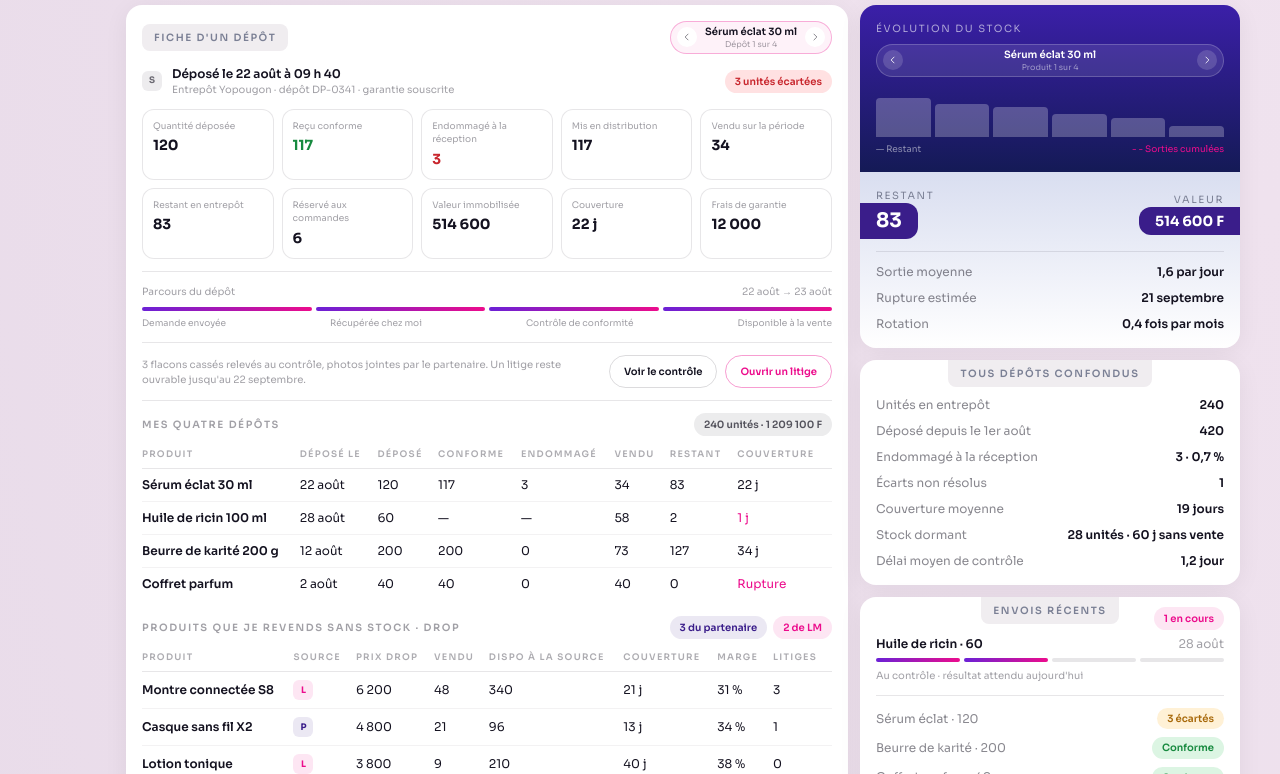
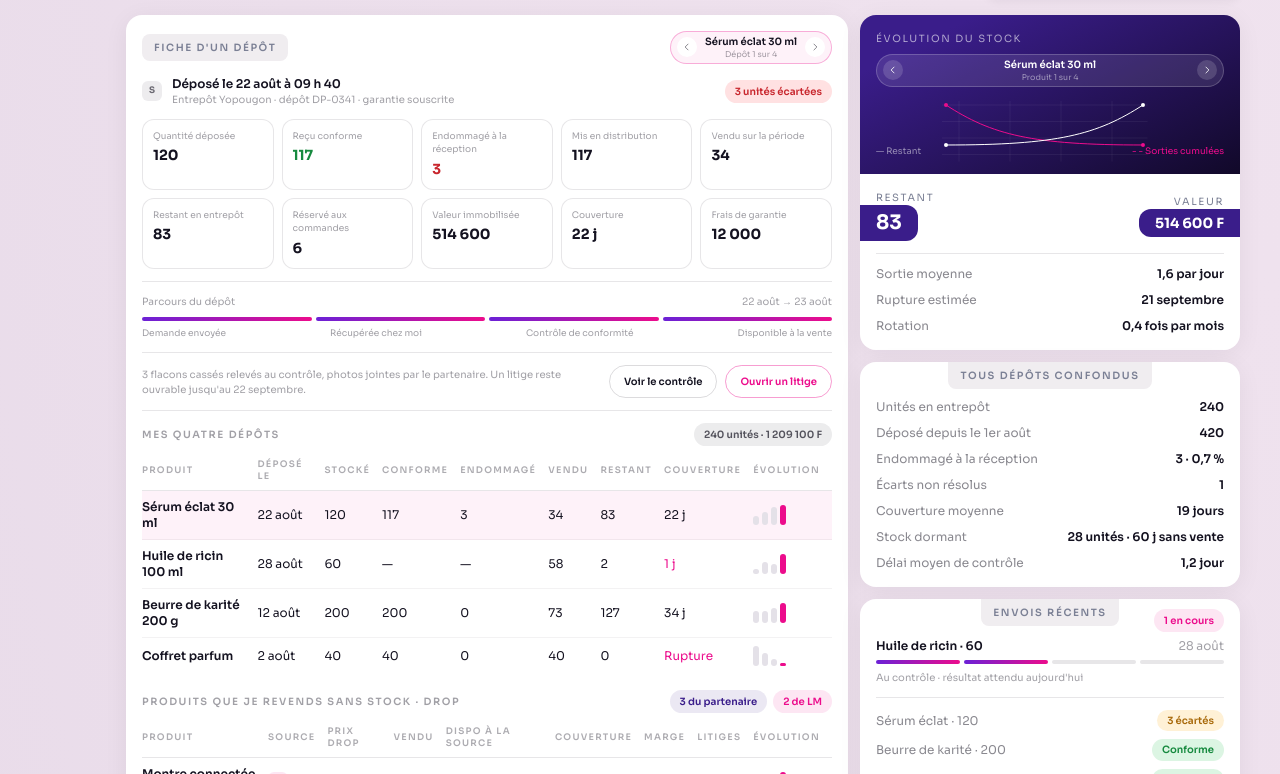
Before and after one commit to leoniegondo05/saaslm, a Next.js app in the folder boutique/: page /dashboard/accueil in a window 1280 px wide. Shown: the part 2986-3760 px from the top of the page. Built offline with nearby package versions, Linux system fonts and the light colour scheme.

Commit message:
ajout du 04/09/2026

```diff
--- a/boutique/app/components/dashboard-accueil/AcquisitionSection.tsx
+++ b/boutique/app/components/dashboard-accueil/AcquisitionSection.tsx
@@ -17,7 +17,7 @@ export default function AcquisitionSection({ first = true }: { first?: boolean }
 
       <div className="grid gap-3 lg:grid-cols-4">
         <Card title="Votre page de commande" titleTab className="!bg-white">
-          <div className="mt-1 flex items-end gap-2">
+          <div className="mt-1 flex items-end justify-between gap-2">
             <p className="-ml-4 inline-block rounded-r-xl bg-brand-purple py-2 pl-4 pr-4 text-3xl font-bold tracking-tight text-white">
               2 140
             </p>
@@ -52,7 +52,7 @@ export default function AcquisitionSection({ first = true }: { first?: boolean }
         </Card>
 
         <Card title="Paniers abandonnés" titleTab className="!bg-white">
-          <div className="mt-1 flex items-end gap-2">
+          <div className="mt-1 flex items-end justify-between gap-2">
             <p className="-ml-4 inline-block rounded-r-xl bg-brand-purple py-2 pl-4 pr-4 text-3xl font-bold tracking-tight text-white">
               23
             </p>
--- a/boutique/app/components/dashboard-accueil/CommandesSection.tsx
+++ b/boutique/app/components/dashboard-accueil/CommandesSection.tsx
@@ -53,7 +53,7 @@ export default function CommandesSection({ first = true }: { first?: boolean })
           <StatRow label="En cours de livraison" value="3" bold={false} />
           <StatRow label="En relance" value="2" bold={false} />
           <Divider />
-          <p className="text-[10px] font-semibold uppercase tracking-[0.16em] text-[#141220]/40">Les quatre délais</p>
+          <p className="inline-block rounded bg-[#F4F4F6] px-2 py-1 text-[10px] font-semibold uppercase tracking-[0.16em] text-[#141220]/40">Les quatre délais</p>
           <StatRow label="Commande → confirmation" value="1 h 40" bold={false} />
           <StatRow label="Confirmation → livreur" value="4 h 10" bold={false} />
           <StatRow label="Livreur → livraison" value="20 h" bold={false} />
--- a/boutique/app/components/dashboard-accueil/StockSection.tsx
+++ b/boutique/app/components/dashboard-accueil/StockSection.tsx
@@ -1,10 +1,116 @@
+"use client";
+
+import { useState } from "react";
 import { Btn, Card, Divider, Nature, ProductSelector, QuickStat, SectionHeader, StatRow, Table, Tag } from "./shared";
 
 /*
   Section "Stock" de l'onglet Accueil — extraite de
   app/dashboard/accueil/page.tsx.
 */
+
+type Depot = {
+  name: string;
+  nature: "S" | "P" | "L" | "O";
+  deposedLe: string;
+  entrepot: string;
+  reference: string;
+  garantie: string;
+  tag: { label: string; tone: "ok" | "warn" | "ko" | "dark" };
+  quick: [string, string, string, string, string];
+  quick2: [string, string, string, string, string];
+  parcours: { debut: string; fin: string };
+  note: string;
+  restant: string;
+  valeur: string;
+  sortieMoyenne: string;
+  ruptureEstimee: string;
+  rotation: string;
+};
+
+// 4 dépôts en cours — repris de la table "Mes quatre dépôts" ci-dessous, un
+// jeu de données complet par dépôt pour alimenter la fiche + le panneau
+// "Évolution du stock" quand on navigue au carousel.
+const DEPOTS: Depot[] = [
+  {
+    name: "Sérum éclat 30 ml",
+    nature: "S",
+    deposedLe: "Déposé le 22 août à 09 h 40",
+    entrepot: "Entrepôt Yopougon",
+    reference: "dépôt DP-0341",
+    garantie: "garantie souscrite",
+    tag: { label: "3 unités écartées", tone: "ko" },
+    quick: ["120", "117", "3", "117", "34"],
+    quick2: ["83", "6", "514 600", "22 j", "12 000"],
+    parcours: { debut: "22 août", fin: "23 août" },
+    note: "3 flacons cassés relevés au contrôle, photos jointes par le partenaire. Un litige reste ouvrable jusqu'au 22 septembre.",
+    restant: "83",
+    valeur: "514 600 F",
+    sortieMoyenne: "1,6 par jour",
+    ruptureEstimee: "21 septembre",
+    rotation: "0,4 fois par mois",
+  },
+  {
+    name: "Huile de ricin 100 ml",
+    nature: "S",
+    deposedLe: "Déposé le 28 août à 14 h 10",
+    entrepot: "Entrepôt Cocody",
+    reference: "dépôt DP-0288",
+    garantie: "sans garantie",
+    tag: { label: "Contrôle en cours", tone: "warn" },
+    quick: ["60", "—", "—", "60", "58"],
+    quick2: ["2", "1", "2 400", "1 j", "—"],
+    parcours: { debut: "28 août", fin: "29 août" },
+    note: "Dépôt encore au contrôle de conformité, résultat attendu aujourd'hui. Couverture très faible, réassort à prévoir.",
+    restant: "2",
+    valeur: "2 400 F",
+    sortieMoyenne: "2,1 par jour",
+    ruptureEstimee: "5 septembre",
+    rotation: "1,9 fois par mois",
+  },
+  {
+    name: "Beurre de karité 200 g",
+    nature: "S",
+    deposedLe: "Déposé le 12 août à 08 h 15",
+    entrepot: "Entrepôt Marcory",
+    reference: "dépôt DP-0402",
+    garantie: "garantie souscrite",
+    tag: { label: "Conforme", tone: "ok" },
+    quick: ["200", "200", "0", "200", "73"],
+    quick2: ["127", "15", "762 000", "34 j", "8 000"],
+    parcours: { debut: "12 août", fin: "13 août" },
+    note: "Aucun écart relevé au contrôle, dépôt clôturé conforme. Bonne couverture, pas de réassort à prévoir dans l'immédiat.",
+    restant: "127",
+    valeur: "762 000 F",
+    sortieMoyenne: "3,2 par jour",
+    ruptureEstimee: "6 octobre",
+    rotation: "0,9 fois par mois",
+  },
+  {
+    name: "Coffret parfum",
+    nature: "P",
+    deposedLe: "Déposé le 2 août à 10 h 30",
+    entrepot: "Entrepôt Yopougon",
+    reference: "dépôt DP-0195",
+    garantie: "sans garantie",
+    tag: { label: "Rupture de stock", tone: "dark" },
+    quick: ["40", "40", "0", "40", "40"],
+    quick2: ["0", "0", "0", "Rupture", "0"],
+    parcours: { debut: "2 août", fin: "3 août" },
+    note: "Dernier flacon vendu le 2 août. Dépôt épuisé, réassort à prévoir avec le partenaire.",
+    restant: "0",
+    valeur: "0 F",
+    sortieMoyenne: "1,3 par jour",
+    ruptureEstimee: "Déjà en rupture",
+    rotation: "1,2 fois par mois",
+  },
+];
+
 export default function StockSection({ first = true }: { first?: boolean }) {
+  const [index, setIndex] = useState(0);
+  const depot = DEPOTS[index];
+  const goPrev = () => setIndex((i) => (i - 1 + DEPOTS.length) % DEPOTS.length);
+  const goNext = () => setIndex((i) => (i + 1) % DEPOTS.length);
+
   return (
     <>
       <SectionHeader
@@ -24,41 +130,46 @@ export default function StockSection({ first = true }: { first?: boolean }) {
             >
               Fiche d&apos;un dépôt
             </p>
-            <ProductSelector name="Sérum éclat 30 ml" position="Dépôt 1 sur 4" />
+            <ProductSelector
+              name={depot.name}
+              position={`Dépôt ${index + 1} sur ${DEPOTS.length}`}
+              onPrev={goPrev}
+              onNext={goNext}
+            />
           </div>
 
           <div className="mt-3 flex items-center justify-between gap-3">
             <div className="flex items-center gap-2.5">
-              <Nature code="S" />
+              <Nature code={depot.nature} />
               <div>
-                <p className="text-xs font-semibold">Déposé le 22 août à 09 h 40</p>
+                <p className="text-xs font-semibold">{depot.deposedLe}</p>
                 <p className="text-[10px] text-[#141220]/40">
-                  Entrepôt Yopougon · dépôt DP-0341 · garantie souscrite
+                  {depot.entrepot} · {depot.reference} · {depot.garantie}
                 </p>
               </div>
             </div>
-            <Tag tone="ko">3 unités écartées</Tag>
+            <Tag tone={depot.tag.tone}>{depot.tag.label}</Tag>
           </div>
 
           <div className="mt-3 grid grid-cols-5 gap-2">
-            <QuickStat label="Quantité déposée" value="120" />
-            <QuickStat label="Reçu conforme" value="117" tone="ok" />
-            <QuickStat label="Endommagé à la réception" value="3" tone="ko" />
-            <QuickStat label="Mis en distribution" value="117" />
-            <QuickStat label="Vendu sur la période" value="34" />
+            <QuickStat label="Quantité déposée" value={depot.quick[0]} />
+            <QuickStat label="Reçu conforme" value={depot.quick[1]} tone="ok" />
+            <QuickStat label="Endommagé à la réception" value={depot.quick[2]} tone="ko" />
+            <QuickStat label="Mis en distribution" value={depot.quick[3]} />
+            <QuickStat label="Vendu sur la période" value={depot.quick[4]} />
           </div>
           <div className="mt-2 grid grid-cols-5 gap-2">
-            <QuickStat label="Restant en entrepôt" value="83" />
-            <QuickStat label="Réservé aux commandes" value="6" />
-            <QuickStat label="Valeur immobilisée" value="514 600" />
-            <QuickStat label="Couverture" value="22 j" />
-            <QuickStat label="Frais de garantie" value="12 000" />
+            <QuickStat label="Restant en entrepôt" value={depot.quick2[0]} />
+            <QuickStat label="Réservé aux commandes" value={depot.quick2[1]} />
+            <QuickStat label="Valeur immobilisée" value={depot.quick2[2]} />
+            <QuickStat label="Couverture" value={depot.quick2[3]} />
+            <QuickStat label="Frais de garantie" value={depot.quick2[4]} />
           </div>
 
           <Divider />
           <div className="flex items-center justify-between text-[10px] text-[#141220]/40">
             <span>Parcours du dépôt</span>
-            <span>22 août → 23 août</span>
+            <span>{depot.parcours.debut} → {depot.parcours.fin}</span>
           </div>
           <div className="mt-2 flex gap-1">
             {[1, 1, 1, 1].map((_, i) => (
@@ -74,10 +185,7 @@ export default function StockSection({ first = true }: { first?: boolean }) {
 
           <Divider />
           <div className="flex flex-wrap items-center justify-between gap-3">
-            <p className="max-w-md text-[10px] text-[#141220]/40">
-              3 flacons cassés relevés au contrôle, photos jointes par le partenaire. Un litige reste
-              ouvrable jusqu&apos;au 22 septembre.
-            </p>
+            <p className="max-w-md text-[10px] text-[#141220]/40">{depot.note}</p>
             <div className="flex gap-2">
               <span className="rounded-full border border-[#141220]/15 px-3.5 py-2 text-[10px] font-semibold">
                 Voir le contrôle
@@ -97,13 +205,21 @@ export default function StockSection({ first = true }: { first?: boolean }) {
           </div>
           <Table
             className="mt-3"
-            head={["Produit", "Déposé le", "Déposé", "Conforme", "Endommagé", "Vendu", "Restant", "Couverture"]}
+            head={["Produit", "Déposé le", "Stocké", "Conforme", "Endommagé", "Vendu", "Restant", "Couverture"]}
             rows={[
               ["Sérum éclat 30 ml", "22 août", "120", "117", "3", "34", "83", "22 j"],
               ["Huile de ricin 100 ml", "28 août", "60", "—", "—", "58", "2", "1 j"],
               ["Beurre de karité 200 g", "12 août", "200", "200", "0", "73", "127", "34 j"],
               ["Coffret parfum", "2 août", "40", "40", "0", "40", "0", "Rupture"],
             ]}
+            evolutions={[
+              [4, 6, 8, 9],
+              [2, 5, 4, 8],
+              [5, 5, 6, 8],
+              [6, 4, 2, 1],
+            ]}
+            activeIndex={index}
+            onRowClick={setIndex}
           />
 
           <div className="mt-4 flex items-center justify-between">
@@ -126,45 +242,91 @@ export default function StockSection({ first = true }: { first?: boolean }) {
               ["Gel nettoyant", "P", "2 200", "4", "140", "35 j", "36 %", "0"],
             ]}
             sourceCol={1}
+            evolutions={[
+              [3, 6, 5, 9],
+              [4, 3, 6, 7],
+              [2, 3, 5, 6],
+              [5, 4, 3, 3],
+              [3, 3, 2, 4],
+            ]}
           />
         </Card>
 
         <div>
           <div className="overflow-hidden rounded-2xl shadow-[0_4px_24px_rgba(20,18,32,0.06)]">
-            <div className="bg-[linear-gradient(180deg,#3B1FA8,#141A56)] p-4 text-white">
+            <div className="relative bg-[linear-gradient(153.4deg,#3A1D8A_16.68%,#000000_135.1%)] p-4 text-white">
               <div className="flex items-center justify-between">
                 <p className="text-[10px] uppercase tracking-[0.16em] text-white/60">Évolution du stock</p>
               </div>
-              <ProductSelector name="Sérum éclat 30 ml" position="Produit 1 sur 4" dark className="mt-2" />
-              <div className="mt-3 flex h-12 items-end gap-1">
-                {[80, 68, 62, 46, 38, 22].map((h, i) => (
-                  <span key={i} className="flex-1 rounded-t bg-white/25" style={{ height: `${h}%` }} />
-                ))}
+              <ProductSelector
+                name={depot.name}
+                position={`Produit ${index + 1} sur ${DEPOTS.length}`}
+                dark
+                className="mt-2"
+                onPrev={goPrev}
+                onNext={goNext}
+              />
+              <div className="mt-3 h-10">
+                <svg
+                  viewBox="0 0 205.5 60.6"
+                  className="absolute opacity-100"
+                  style={{ width: 205.5, height: 60.595703125, top: 86.4, left: 82.08 }}
+                  fill="none"
+                >
+                  <g stroke="white" strokeOpacity={0.12} strokeWidth={0.5} vectorEffect="non-scaling-stroke">
+                    <line x1={0} y1={4} x2={205.5} y2={4} />
+                    <line x1={0} y1={20.5} x2={205.5} y2={20.5} />
+                    <line x1={0} y1={37} x2={205.5} y2={37} />
+                    <line x1={0} y1={53.5} x2={205.5} y2={53.5} />
+                    <line x1={17} y1={0} x2={17} y2={60.6} />
+                    <line x1={68} y1={0} x2={68} y2={60.6} />
+                    <line x1={119} y1={0} x2={119} y2={60.6} />
+                    <line x1={170} y1={0} x2={170} y2={60.6} />
+                  </g>
+                  <path
+                    d="M4,4 C50,34 90,44 201,44"
+                    stroke="var(--color-brand-pink)"
+                    strokeWidth={1}
+                    strokeLinecap="round"
+                    vectorEffect="non-scaling-stroke"
+                  />
+                  <circle cx={4} cy={4} r={2} fill="var(--color-brand-pink)" />
+                  <circle cx={201} cy={44} r={2} fill="var(--color-brand-pink)" />
+                  <path
+                    d="M201,4 C155,34 115,44 4,44"
+                    stroke="white"
+                    strokeWidth={1}
+                    strokeLinecap="round"
+                    vectorEffect="non-scaling-stroke"
+                  />
+                  <circle cx={201} cy={4} r={2} fill="white" />
+                  <circle cx={4} cy={44} r={2} fill="white" />
+                </svg>
               </div>
               <div className="mt-1.5 flex justify-between text-[9px] text-white/50">
                 <span>— Restant</span>
                 <span className="text-brand-pink">- - Sorties cumulées</span>
               </div>
             </div>
-            <div className="bg-[linear-gradient(180deg,#D9DEF0,#FFFFFF)] p-4">
+            <div className="bg-white p-4">
               <div className="flex items-center justify-between">
                 <div>
                   <p className="text-[10px] uppercase tracking-[0.16em] text-[#7B8095]">Restant</p>
                   <p className="-ml-4 inline-block rounded-r-xl bg-brand-purple py-1 pl-4 pr-4 text-xl font-bold text-white">
-                    83
+                    {depot.restant}
                   </p>
                 </div>
                 <div className="text-right">
                   <p className="text-[10px] uppercase tracking-[0.16em] text-[#7B8095]">Valeur</p>
                   <p className="-mr-4 inline-block rounded-l-xl bg-brand-purple py-1 pl-4 pr-4 text-sm font-bold text-white">
-                    514 600 F
+                    {depot.valeur}
                   </p>
                 </div>
               </div>
               <Divider />
-              <StatRow label="Sortie moyenne" value="1,6 par jour" />
-              <StatRow label="Rupture estimée" value="21 septembre" />
-              <StatRow label="Rotation" value="0,4 fois par mois" />
+              <StatRow label="Sortie moyenne" value={depot.sortieMoyenne} />
+              <StatRow label="Rupture estimée" value={depot.ruptureEstimee} />
+              <StatRow label="Rotation" value={depot.rotation} />
             </div>
           </div>
 
--- a/boutique/app/components/dashboard-accueil/shared.tsx
+++ b/boutique/app/components/dashboard-accueil/shared.tsx
@@ -473,16 +473,43 @@ export function ProductSelector({
   );
 }
 
+export function Trend({ values }: { values?: number[] }) {
+  const bars = values && values.length ? values : [3, 5, 4, 8];
+  const max = Math.max(...bars);
+  return (
+    <div className="flex h-5 items-end gap-[3px]" aria-hidden>
+      {bars.map((v, i) => (
+        <span
+          key={i}
+          className="w-1.5 rounded-sm"
+          style={{
+            height: `${Math.max((v / max) * 100, 12)}%`,
+            background: i === bars.length - 1 ? "var(--color-brand-pink)" : "#E4E1E8",
+          }}
+        />
+      ))}
+    </div>
+  );
+}
+
 export function Table({
   head,
   rows,
   className = "",
   sourceCol,
+  evolutions,
+  activeIndex,
+  onRowClick,
 }: {
   head: string[];
   rows: string[][];
   className?: string;
   sourceCol?: number;
+  evolutions?: number[][];
+  /** Ligne mise en avant (ex: produit sélectionné dans un carousel lié). */
+  activeIndex?: number;
+  /** Optionnel : rend les lignes cliquables (ex: pour piloter un carousel lié). */
+  onRowClick?: (index: number) => void;
 }) {
   return (
     <div className={`overflow-x-auto ${className}`}>
@@ -494,11 +521,22 @@ export function Table({
                 {h}
               </th>
             ))}
+            {evolutions && (
+              <th className="pb-2 pr-3 text-[9px] font-semibold uppercase tracking-[0.14em] text-[#141220]/35">
+                Évolution
+              </th>
+            )}
           </tr>
         </thead>
         <tbody>
           {rows.map((row, i) => (
-            <tr key={i} className="border-b border-[#141220]/[0.05] last:border-0">
+            <tr
+              key={i}
+              onClick={onRowClick ? () => onRowClick(i) : undefined}
+              className={`border-b border-[#141220]/[0.05] last:border-0 ${onRowClick ? "cursor-pointer" : ""} ${
+                activeIndex === i ? "bg-brand-pink/5" : ""
+              }`}
+            >
               {row.map((cell, j) => (
                 <td key={j} className="py-2 pr-3">
                   {j === 0 ? (
@@ -510,6 +548,11 @@ export function Table({
                   )}
                 </td>
               ))}
+              {evolutions && (
+                <td className="py-2 pr-3">
+                  <Trend values={evolutions[i]} />
+                </td>
+              )}
             </tr>
           ))}
         </tbody>
```
